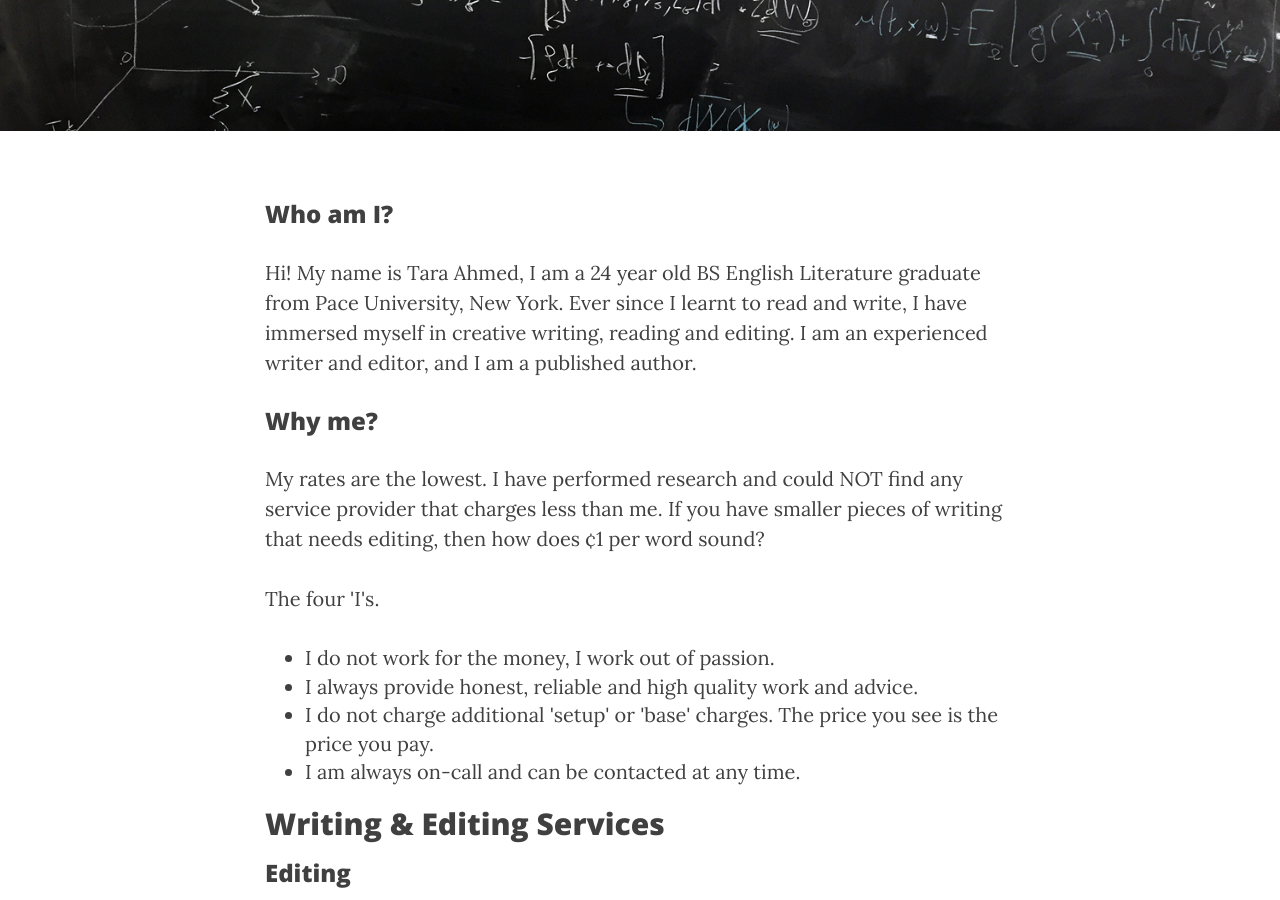
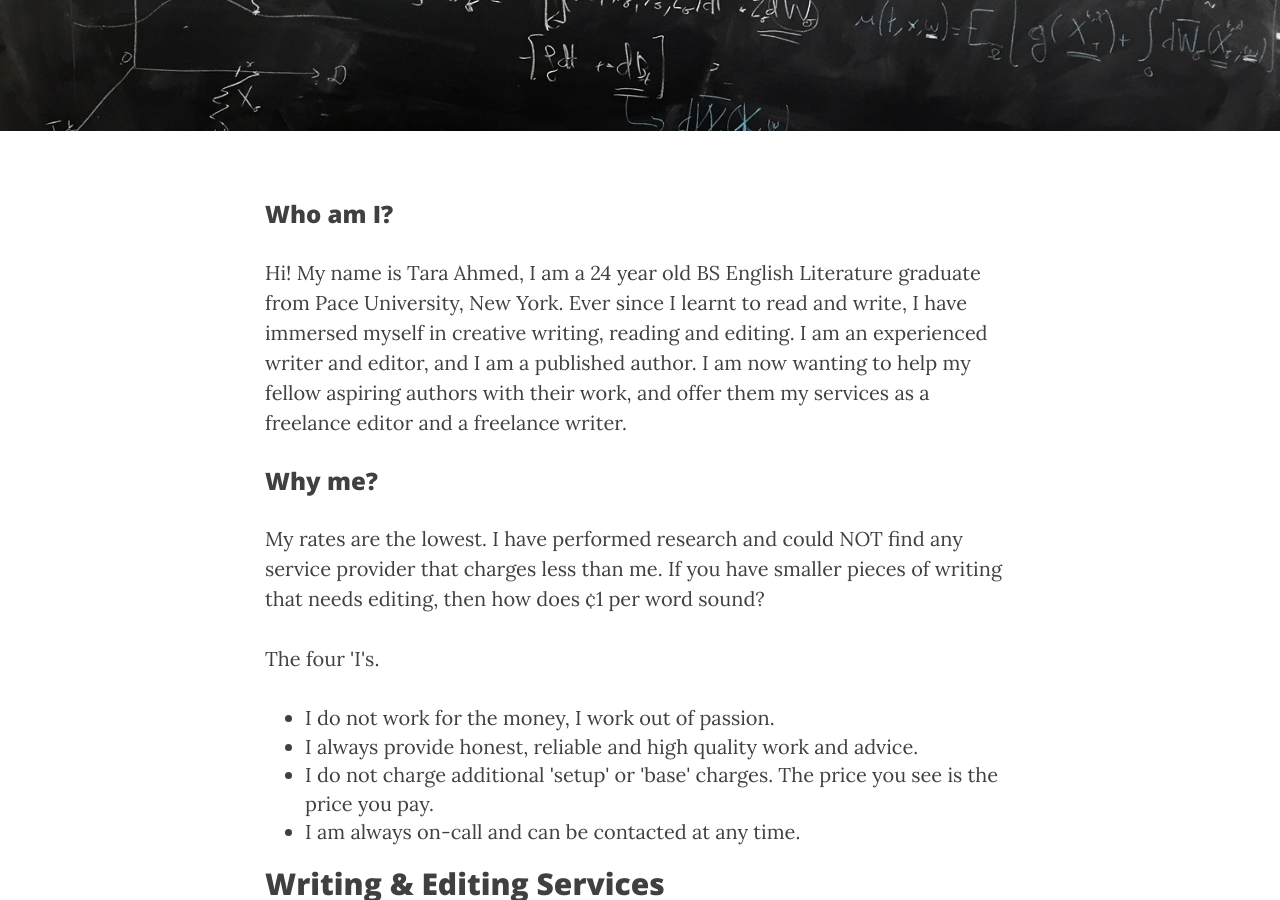
Before and after one commit to taraahmed/taraahmed.github.io, a Jekyll site: the page built from services.html, in a window 1280 px wide and 900 px high, scrolled down 325 px. Built offline with Jekyll 4.4.1, drawn with Linux system fonts in a browser that asks for light colours; nearby versions of some CDN libraries.

Commit message:
Update services.html

```diff
--- a/services.html
+++ b/services.html
@@ -5,7 +5,7 @@ description: "I provide."
 header-img: "img/services-bg.jpg"
 ---
 <h3>Who am I?</h3>
-<p>Hi! My name is Tara Ahmed, I am a 24 year old BS English Literature graduate from Pace University, New York. Ever since I learnt to read and write, I have immersed myself in creative writing, reading and editing. I am an experienced writer and editor, and I am a published author.</p>
+<p>Hi! My name is Tara Ahmed, I am a 24 year old BS English Literature graduate from Pace University, New York. Ever since I learnt to read and write, I have immersed myself in creative writing, reading and editing. I am an experienced writer and editor, and I am a published author. I am now wanting to help my fellow aspiring authors with their work, and offer them my services as a freelance editor and a freelance writer.</p>
 <h3>Why me?</h3>
 <p>My rates are the lowest. I have performed research and could NOT find any service provider that charges less than me. If you have smaller pieces of writing that needs editing, then how does ¢1 per word sound?</p>
 <p>The four 'I's.</p>
```
